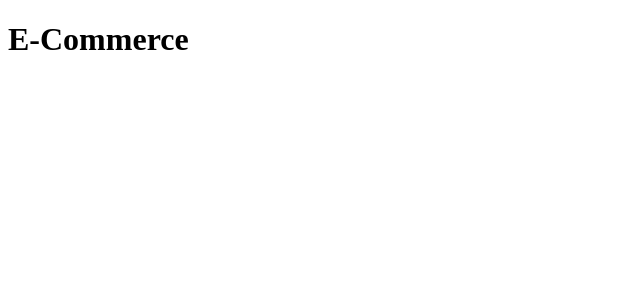
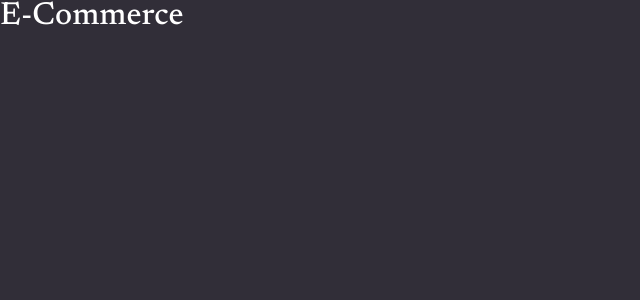
Before and after one commit to rvmelo/E-Commerce, a React (Create React App) app: page / in a window 1280 px wide. Shown: the top 300 px of the page, without its empty margins (0-640 px from the left). Built offline with nearby package versions, Linux system fonts and the light colour scheme.

Commit message:
feat: add global styles

```diff
--- a/package.json
+++ b/package.json
@@ -38,6 +38,7 @@
     ]
   },
   "devDependencies": {
+    "@types/styled-components": "^5.1.7",
     "@typescript-eslint/eslint-plugin": "^4.15.1",
     "@typescript-eslint/parser": "^4.15.1",
     "eslint": "^7.20.0",
--- a/public/index.html
+++ b/public/index.html
@@ -6,6 +6,8 @@
     <meta name="viewport" content="width=device-width, initial-scale=1" />
     <meta name="theme-color" content="#000000" />
     <title>E-Commerce</title>
+    <link rel="preconnect" href="https://fonts.gstatic.com">
+    <link href="https://fonts.googleapis.com/css2?family=Newsreader:wght@400;500&display=swap" rel="stylesheet">
   </head>
   <body>
     <noscript>You need to enable JavaScript to run this app.</noscript>
--- a/src/App.tsx
+++ b/src/App.tsx
@@ -1,8 +1,10 @@
 import React from 'react';
+import GlobalStyle from './styles/global';
 
 const App: React.FC = () => (
   <div>
     <h1>E-Commerce</h1>
+    <GlobalStyle />
   </div>
 );
 
--- /dev/null
+++ b/src/styles/global.ts
@@ -0,0 +1,31 @@
+import { createGlobalStyle } from 'styled-components';
+
+export default createGlobalStyle`
+
+* {
+    margin: 0;
+    padding: 0;
+    box-sizing: border-box;
+    outline: 0;
+  }
+
+  body {
+    background: #312E38;
+    color: #FFF;
+    -webkit-font-smoothing: antialiased;
+  }
+
+  body, input, button {
+    font-family: 'Newsreader', serif;
+    font-size: 16px;
+  }
+
+  h1, h2, h3, h4, h5, h6, strong {
+    font-weight: 500;
+  }
+
+  button {
+    cursor: pointer;
+  }
+
+`;
```
Also changed, not shown: 1 other file (tests, documents, lock files or other folders).
